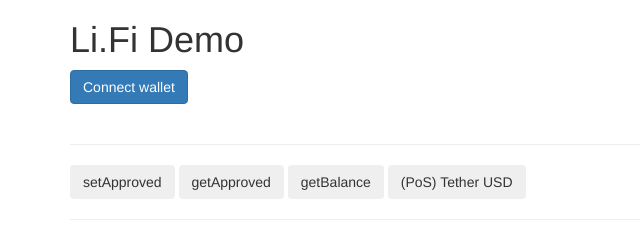
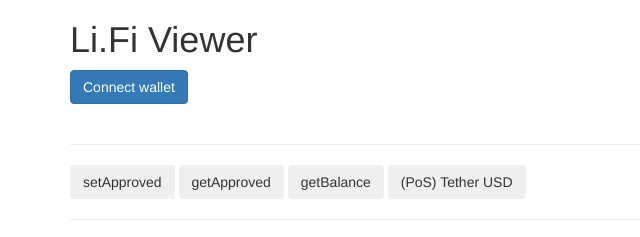
Before and after one commit to BitizenWallet/LiFi_Demo, a plain HTML site: page index.html in a window 1280 px wide. Shown: the top 237 px of the page, 0-640 px from the left. Drawn offline with nearby package versions, Linux system fonts and the light colour scheme; a script that the page names is missing.

Commit message:
rename name

```diff
--- a/index.html
+++ b/index.html
@@ -81,7 +81,7 @@
 
     <div class="row">
       <div class="col-md-12">
-        <h1>Li.Fi Demo</h1>
+        <h1>Li.Fi Viewer</h1>
 
         <div id="prepare">
           <button class="btn btn-primary" id="btn-connect">
```
Also changed, not shown: 1 other file.
